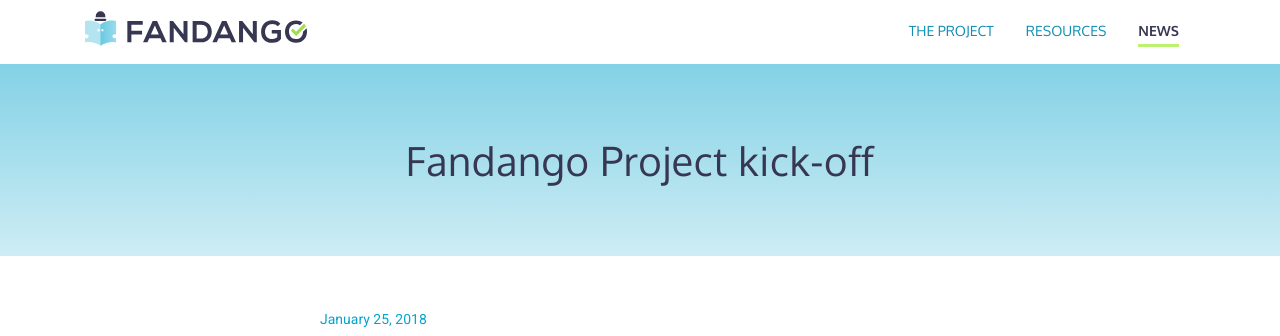
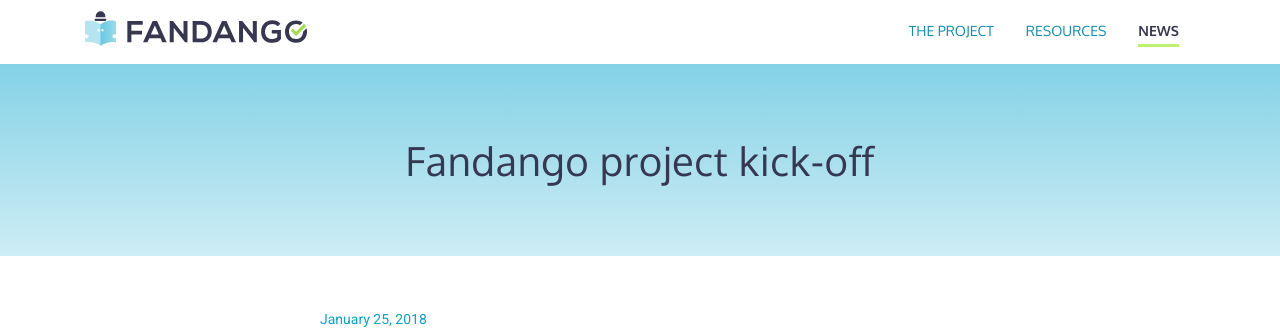
Before and after one commit to fandangOrg/fandango-web, a Jekyll site: the page built from _posts/2018-01-25-fandango-project-kick-off.markdown, in a window 1280 px wide. Shown: the top 336 px of the page. Built offline with Jekyll 4.4.1, drawn with Linux system fonts in a browser that asks for light colours; comment, search, counter and statistics services are not loaded.

```diff
--- a/_posts/2018-01-25-fandango-project-kick-off.markdown
+++ b/_posts/2018-01-25-fandango-project-kick-off.markdown
@@ -1,5 +1,5 @@
 ---
-title: Fandango Project kick-off
+title: Fandango project kick-off
 date: 2018-01-25 14:25:00 Z
 ---
 
```
